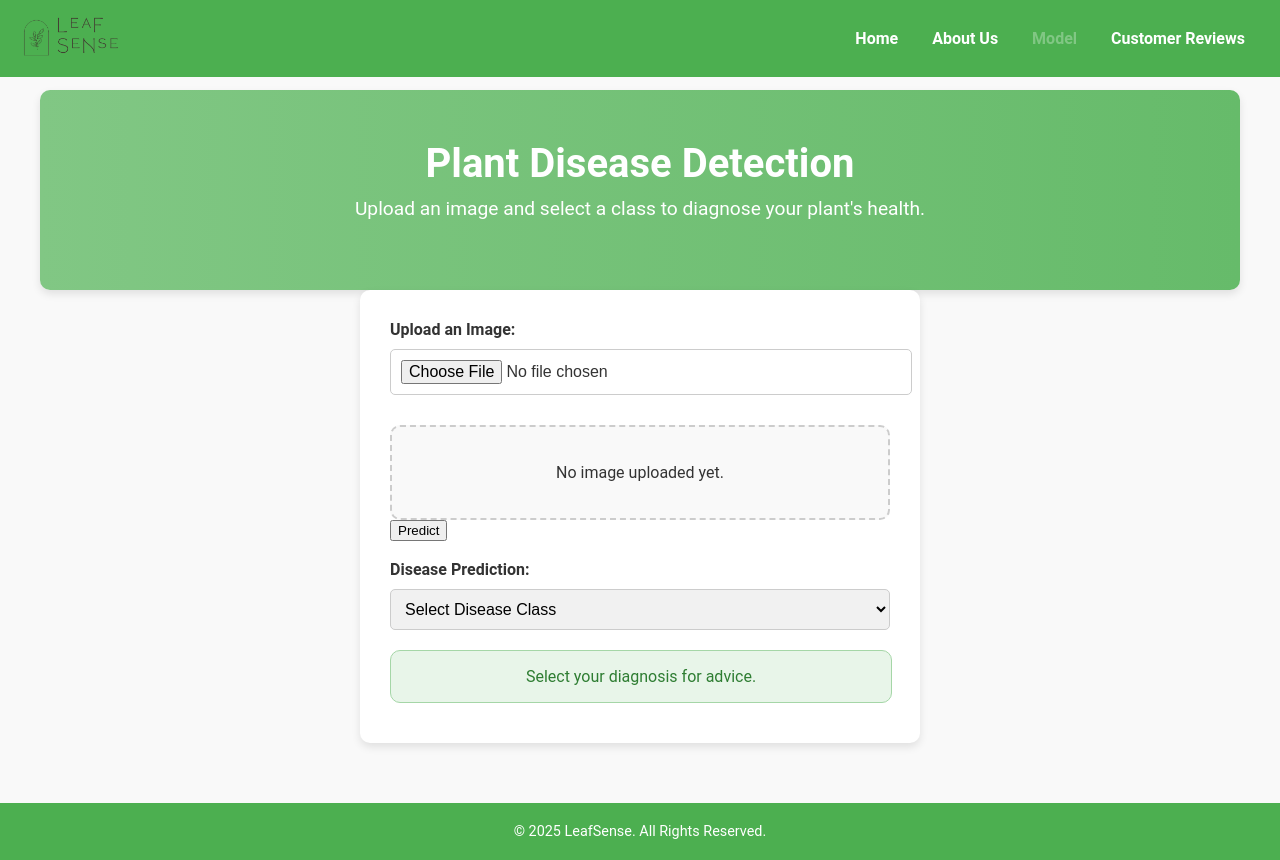
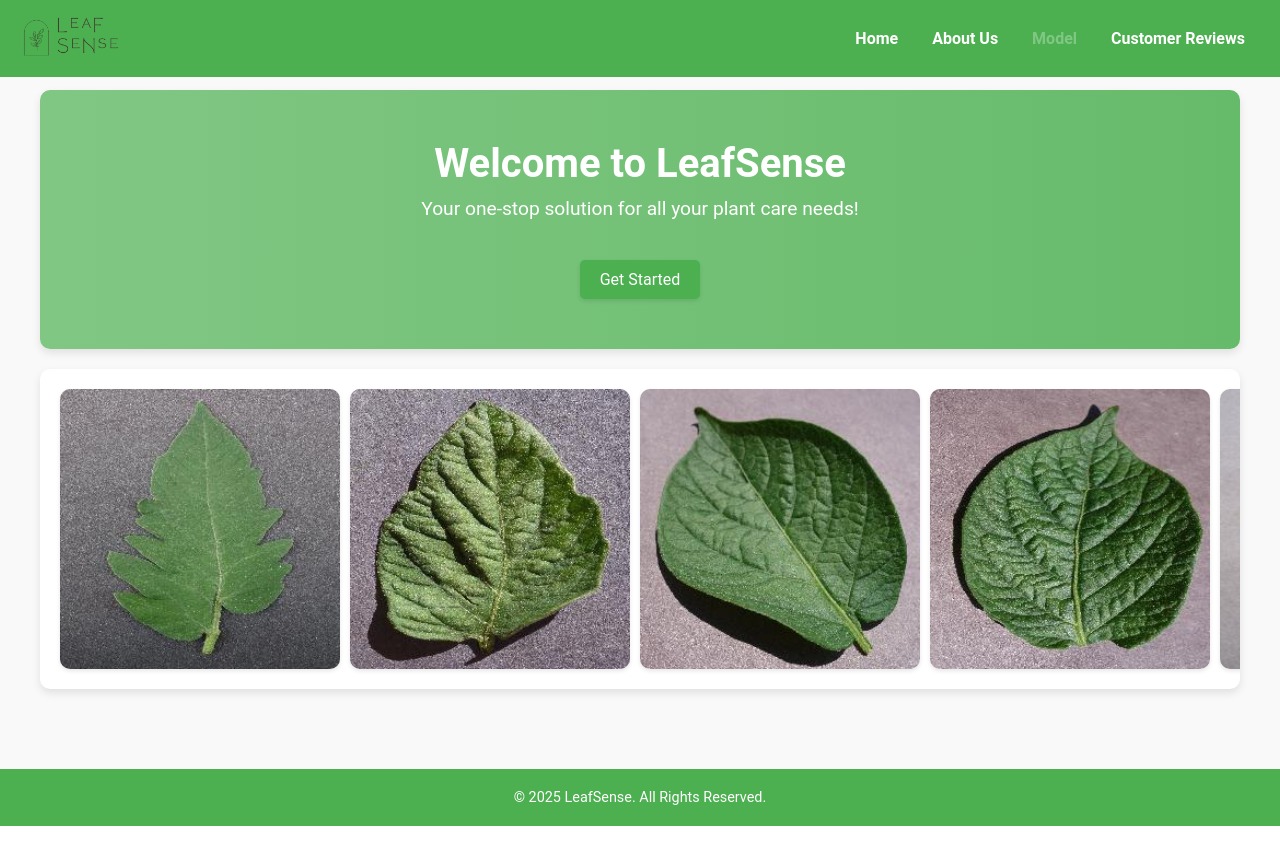
Before and after one commit to caie-nyp-batch3-Samuel-Koasaih-751C/aiad-fesi-crew, a Flask app: page /model in a window 1280 px wide. After the commit the page ends 826 px from the top, so only its background shows below. Run offline with Flask 3, Linux system fonts and the light colour scheme.

Commit message:
modified:   src/aiad_fesi_crew/ui/templates/about.html 	modified:   src/aiad_fesi_crew/ui/templates/home.html     modified:   src/aiad_fesi_crew/ui/templates/model.html 	modified:   src/aiad_fesi_crew/ui/templates/reviews.html

```diff
--- a/src/aiad_fesi_crew/ui/templates/model.html
+++ b/src/aiad_fesi_crew/ui/templates/model.html
@@ -1,145 +1,70 @@
 <!DOCTYPE html>
 <html lang="en">
   <head>
-    <meta charset="UTF-8">
-    <meta name="viewport" content="width=device-width, initial-scale=1.0">
-    <title>LeafSense Model</title>
+    <meta charset="UTF-8" />
+    <meta name="viewport" content="width=device-width, initial-scale=1.0" />
+    <title>LeafSense Home</title>
+    <!-- static lives on the app -> endpoint is 'static' -->
     <link rel="stylesheet" href="{{ url_for('static', filename='Styles.css') }}">
   </head>
   <body>
     <nav class="navigation">
       <div>
-        <img src="{{ url_for('static', filename='images/delogo.png') }}" alt="Logo" width="100px">
+        <img src="{{ url_for('static', filename='images/delogo.png') }}" alt="Logo" width="100">
       </div>
       <div>
-        <a href="{{ url_for('home') }}">Home</a>
-        <a href="{{ url_for('about') }}">About Us</a>
-        <a class="selected" href="{{ url_for('modelpage') }}">Model</a>
-        <a class="last" href="{{ url_for('reviews') }}">Customer Reviews</a>
+        <!-- blueprint endpoints -> prefix 'ui.' -->
+        <a class="{{ 'selected' if request.endpoint=='ui.home' else '' }}" href="{{ url_for('ui.home') }}">Home</a>
+        <a class="{{ 'selected' if request.endpoint=='ui.about' else '' }}" href="{{ url_for('ui.about') }}">About Us</a>
+        <a class="{{ 'selected' if request.endpoint=='ui.model_page' else '' }}" href="{{ url_for('ui.model_page') }}">Model</a>
+        <a class="last {{ 'selected' if request.endpoint=='ui.reviews' else '' }}" href="{{ url_for('ui.reviews') }}">Customer Reviews</a>
       </div>
     </nav>
 
     <div class="container">
       <header class="header">
-        <h1>Plant Disease Detection</h1>
-        <p>Upload an image and select a class to diagnose your plant's health.</p>
+        <h1>Welcome to LeafSense</h1>
+        <p>Your one-stop solution for all your plant care needs!</p>
+        <a href="{{ url_for('ui.model_page') }}" class="start-button">Get Started</a>
       </header>
 
-      <div class="content">
-        <form id="upload-form">
-          <label for="image-upload">Upload an Image:</label>
-          <input type="file" id="image-upload" class="image-upload" accept="image/*">
-          <div class="image-preview" id="image-preview">
-            <p>No image uploaded yet.</p>
-          </div>
-          <button type="button" id="predict-button">Predict</button>
-          <br><br>
-
-          <label for="classDropdown">Disease Prediction:</label>
-          <select id="classDropdown">
-            <option value="">Select Disease Class</option>
-            <option value="Pepper bell Bacterial spot">Pepper bell Bacterial spot</option>
-            <option value="Pepper bell healthy">Pepper bell healthy</option>
-            <option value="Potato Early blight">Potato Early blight</option>
-            <option value="Potato healthy">Potato healthy</option>
-            <option value="Potato Late blight">Potato Late blight</option>
-            <option value="Tomato Bacterial spot">Tomato Bacterial spot</option>
-            <option value="Tomato Early blight">Tomato Early blight</option>
-            <option value="Tomato healthy">Tomato healthy</option>
-            <option value="Tomato Late blight">Tomato Late blight</option>
-            <option value="Tomato Leaf Mold">Tomato Leaf Mold</option>
-            <option value="Tomato Septoria leaf spot">Tomato Septoria leaf spot</option>
-            <option value="Tomato Spider mites Two spotted spider mite">Tomato Spider mites Two spotted spider mite</option>
-            <option value="Tomato Target Spot">Tomato Target Spot</option>
-            <option value="Tomato mosaic virus">Tomato mosaic virus</option>
-            <option value="Tomato YellowLeaf Curl Virus">Tomato YellowLeaf Curl Virus</option>
-          </select>
-
-          <div class="advice" id="advice-box">
-            <p>Select your diagnosis for advice.</p>
-          </div>
-        </form>
+      <div class="carousel">
+        <div class="carousel-images" id="carousel-images">
+          <img src="{{ url_for('static', filename='images/img1.JPG') }}"  alt="Sample Image">
+          <img src="{{ url_for('static', filename='images/img2.JPG') }}"  alt="Sample Image">
+          <img src="{{ url_for('static', filename='images/img3.JPG') }}"  alt="Sample Image">
+          <img src="{{ url_for('static', filename='images/img4.JPG') }}"  alt="Sample Image">
+          <img src="{{ url_for('static', filename='images/img5.JPG') }}"  alt="Sample Image">
+          <img src="{{ url_for('static', filename='images/img6.JPG') }}"  alt="Sample Image">
+          <img src="{{ url_for('static', filename='images/img7.JPG') }}"  alt="Sample Image">
+          <img src="{{ url_for('static', filename='images/img8.JPG') }}"  alt="Sample Image">
+        </div>
       </div>
     </div>
 
     <footer>&copy; 2025 LeafSense. All Rights Reserved.</footer>
 
     <script>
-      const imageUpload = document.getElementById("image-upload");
-      const imagePreview = document.getElementById("image-preview");
-      const predictButton = document.getElementById("predict-button");
-      const classDropdown = document.getElementById("classDropdown");
-      const adviceBox = document.getElementById("advice-box");
-
-      imageUpload.addEventListener("change", function () {
-        const file = imageUpload.files[0];
-        if (file) {
-          const reader = new FileReader();
-          reader.onload = function (e) {
-            imagePreview.innerHTML = `<img src="${e.target.result}" alt="Uploaded Image" style="max-width: 300px; margin-top: 20px;">`;
-          };
-          reader.readAsDataURL(file);
+      const carouselImages = document.getElementById("carousel-images");
+      const totalImages = 8;
+      const imagesToShow = 4;
+      const imageWidth = 100 / imagesToShow;
+      let index = 0;
+      function moveCarousel() {
+        index++;
+        if (index > totalImages - imagesToShow) {
+          carouselImages.style.transition = "none";
+          carouselImages.style.transform = "translateX(0%)";
+          index = 1;
+          setTimeout(() => {
+            carouselImages.style.transition = "transform 1s ease-in-out";
+            carouselImages.style.transform = `translateX(-${index * imageWidth}%)`;
+          }, 50);
         } else {
-          imagePreview.innerHTML = "<p>No image uploaded yet.</p>";
+          carouselImages.style.transform = `translateX(-${index * imageWidth}%)`;
         }
-      });
-
-      predictButton.addEventListener("click", async function () {
-        const file = imageUpload.files[0];
-        if (!file) {
-          adviceBox.innerHTML = "<p>Please upload an image before predicting.</p>";
-          return;
-        }
-
-        const formData = new FormData();
-        formData.append("image", file);
-
-        try {
-          const response = await fetch("/predict", {
-            method: "POST",
-            body: formData,
-          });
-          const result = await response.json();
-          if (result.error) {
-            adviceBox.innerHTML = `<p>Error: ${result.error}</p>`;
-          } else {
-            classDropdown.value = result.prediction;
-            classDropdown.dispatchEvent(new Event("change"));
-          }
-        } catch (error) {
-          adviceBox.innerHTML = `<p>Error: ${error.message}</p>`;
-        }
-      });
-
-      classDropdown.addEventListener("change", function () {
-        const selectedClass = classDropdown.value;
-        let advice = "";
-
-        if (selectedClass.includes("healthy")) {
-          advice = "<strong>Congratulations!</strong> Your plant is healthy. Keep up the good work by providing adequate water, sunlight, and nutrients.";
-        } else if (selectedClass.includes("Bacterial spot")) {
-          advice = "Your plant has bacterial spot. Treat it by removing affected leaves and applying a copper-based fungicide.";
-        } else if (selectedClass.includes("Early blight")) {
-          advice = "Your plant is affected by early blight. Remove affected foliage and use a fungicide with chlorothalonil.";
-        } else if (selectedClass.includes("Late blight")) {
-          advice = "Your plant has late blight. Destroy infected plants and use a fungicide containing mancozeb.";
-        } else if (selectedClass.includes("Target Spot")) {
-          advice = "Your plant has target spot. Use a broad-spectrum fungicide and ensure good air circulation around plants.";
-        } else if (selectedClass.includes("mosaic virus")) {
-          advice = "Your plant has tomato mosaic virus. Remove infected plants and disinfect tools to prevent spread.";
-        } else if (selectedClass.includes("Curl")) {
-          advice = "Your plant has yellow leaf curl virus. Control whiteflies as they spread this virus, and remove infected plants.";
-        } else if (selectedClass.includes("Leaf Mold")) {
-          advice = "Your plant has leaf mold. Increase air circulation, reduce humidity, and apply a fungicide.";
-        } else if (selectedClass.includes("Septoria leaf spot")) {
-          advice = "Your plant has septoria leaf spot. Remove affected leaves and apply a fungicide containing chlorothalonil.";
-        } else if (selectedClass.includes("Spider mites")) {
-          advice = "Your plant has spider mites. Use insecticidal soap or neem oil to control the infestation.";
-        } else {
-          advice = "Please select your diagnosis of plant.";
-        }
-        adviceBox.innerHTML = `<p>${advice}</p>`;
-      });
+      }
+      setInterval(moveCarousel, 3000);
     </script>
   </body>
 </html>
```
Also changed, not shown: src/aiad_fesi_crew/ui/templates/about.html (+12 -7 lines), src/aiad_fesi_crew/ui/templates/home.html (+24 -31 lines), src/aiad_fesi_crew/ui/templates/reviews.html (+9 -7 lines).
